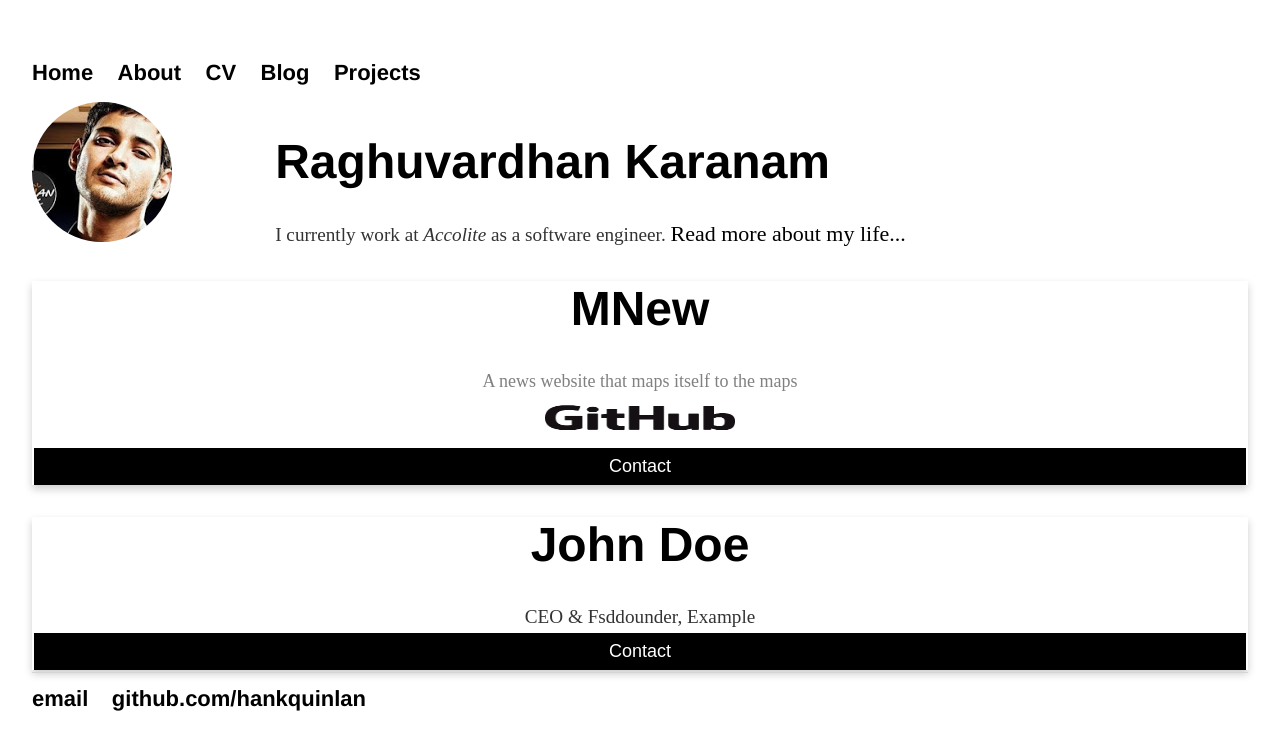
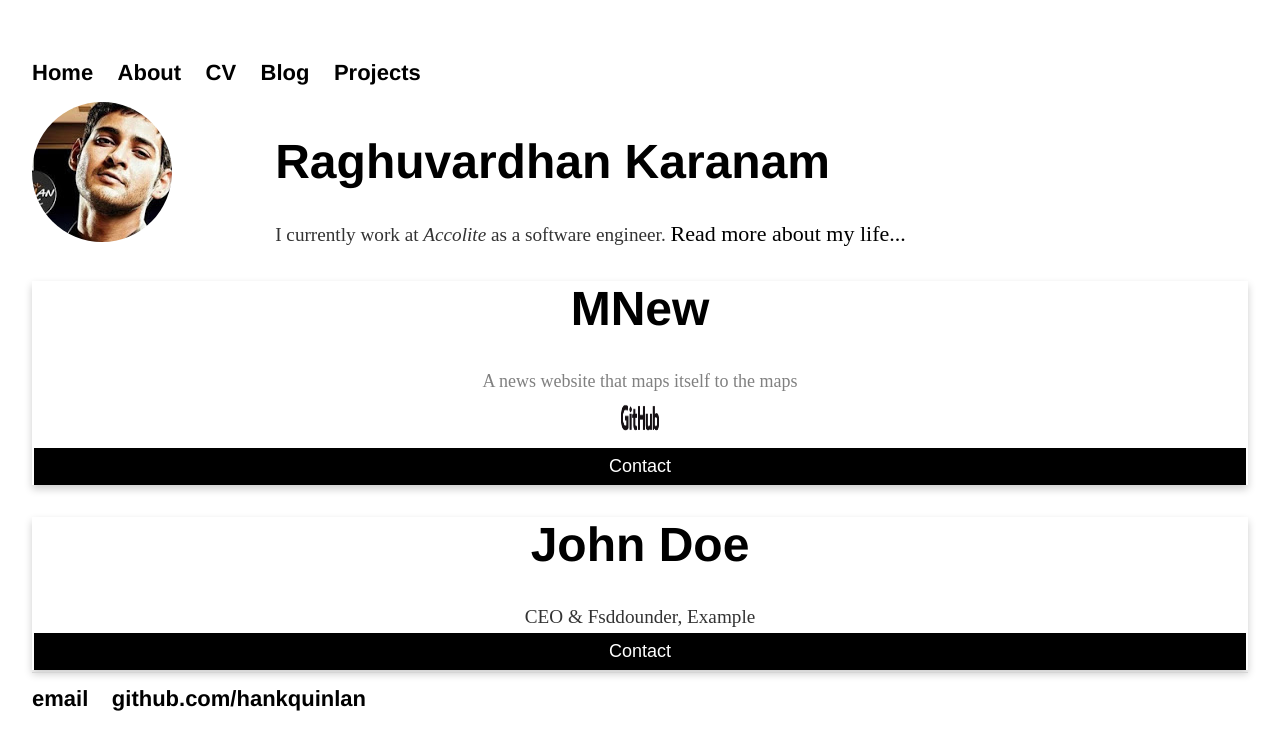
Before and after one commit to raghuvardhan/raghuvardhan.github.io, a Jekyll site: the page built from index.html, in a window 1280 px wide. Shown: the top 750 px of the page. Built offline with Jekyll 4.4.1, drawn with Linux system fonts in a browser that asks for light colours.

Commit message:
Update css/main.css

```diff
--- a/css/main.css
+++ b/css/main.css
@@ -85,6 +85,6 @@ button:hover, a:hover {
 }
 
 .logo{
-    width: 10em;
+    width: 2em;
     height: 2em;
 }
```
